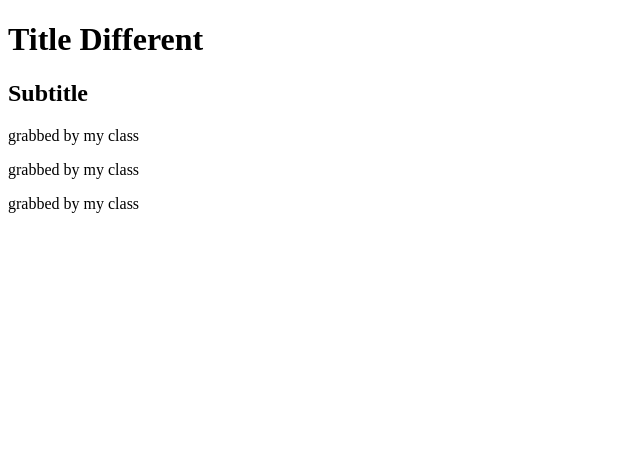
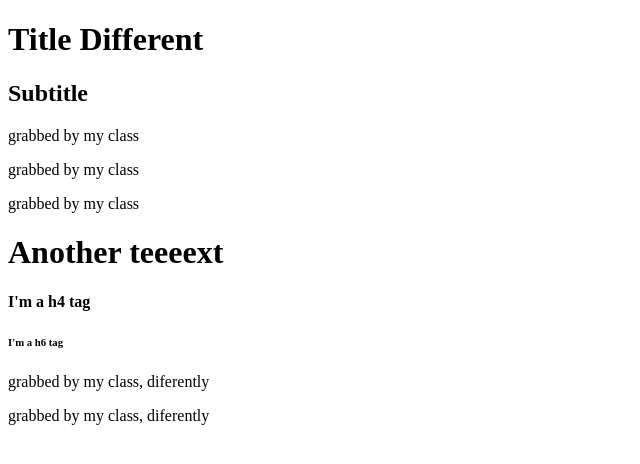
Before and after one commit to gabrielSantillo/JsDomCheck, a plain HTML site: page index.html in a window 1280 px wide. Shown: the whole page, without its empty margins (0-640 px from the left). Drawn offline with Linux system fonts and the light colour scheme.

Commit message:
getting by and class and id now

```diff
--- a/index.html
+++ b/index.html
@@ -19,6 +19,12 @@
   <p class="p-tag">Second p tag</p>
   <p class="p-tag">Third p tag</p>
 
+  <h1 id="another-h1">I'm a h1 tag</h1>
+  <h4 id="h4-tag">I'm a h4 tag</h4>
+  <h6>I'm a h6 tag</h6>
+  <p class="new-p-tag"></p>
+  <p class="new-p-tag"></p>
+
 </main>
 <footer></footer>
   <script src="js/app.js"></script>
--- a/js/app.js
+++ b/js/app.js
@@ -5,3 +5,11 @@ let new_p_tag = document.querySelectorAll(`.p-tag`);
 for(let counter = 0; counter < new_p_tag.length; counter++) {
     new_p_tag[counter][`innerText`] = `grabbed by my class`;
 }
+
+let another_h1 = document.getElementById(`another-h1`);
+another_h1[`innerText`] = `Another teeeext`;
+
+let another_p_tag = document.getElementsByClassName(`new-p-tag`);
+for(let counter = 0; counter < another_p_tag.length; counter++) {
+    another_p_tag[counter][`innerText`] = `grabbed by my class, diferently`
+}
```
